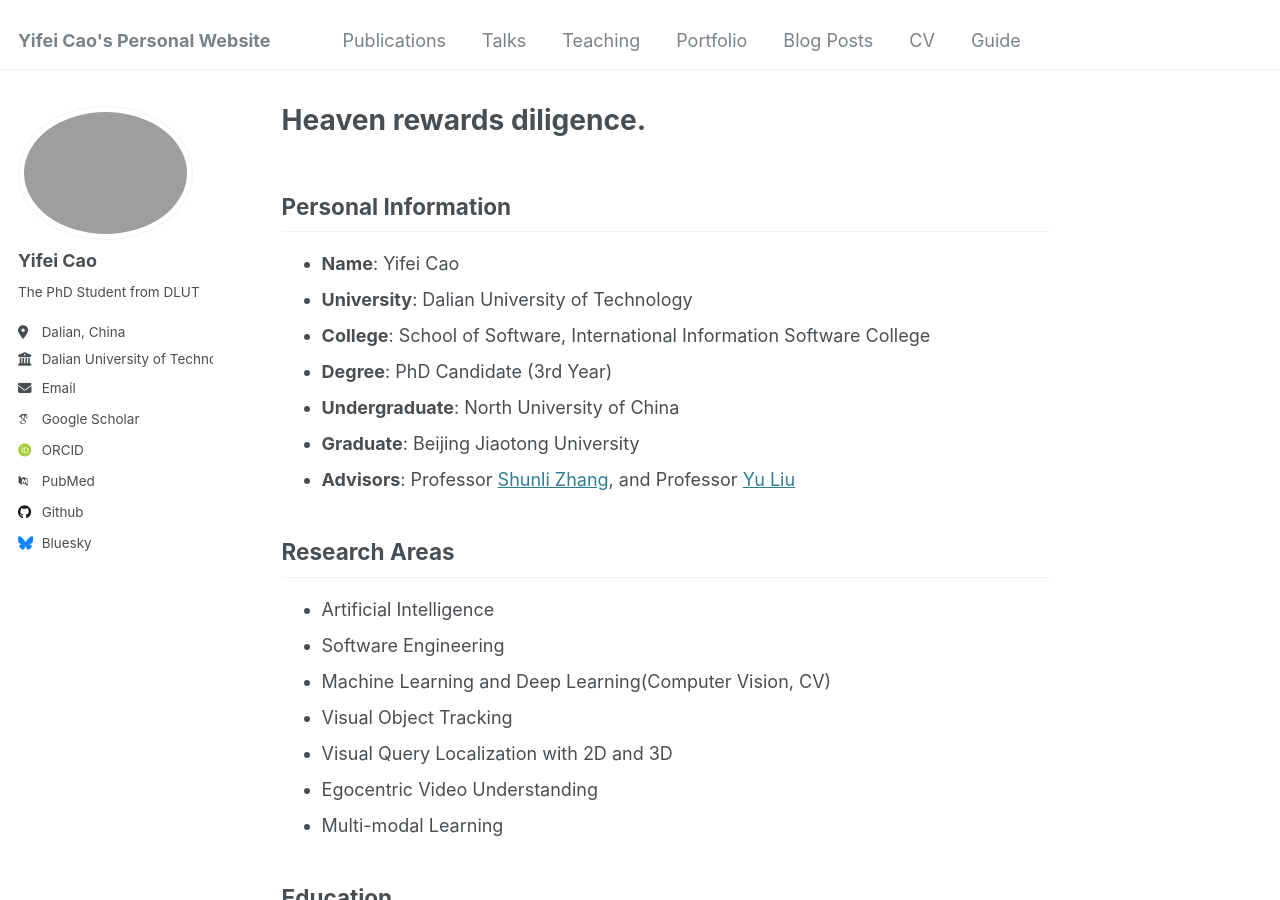
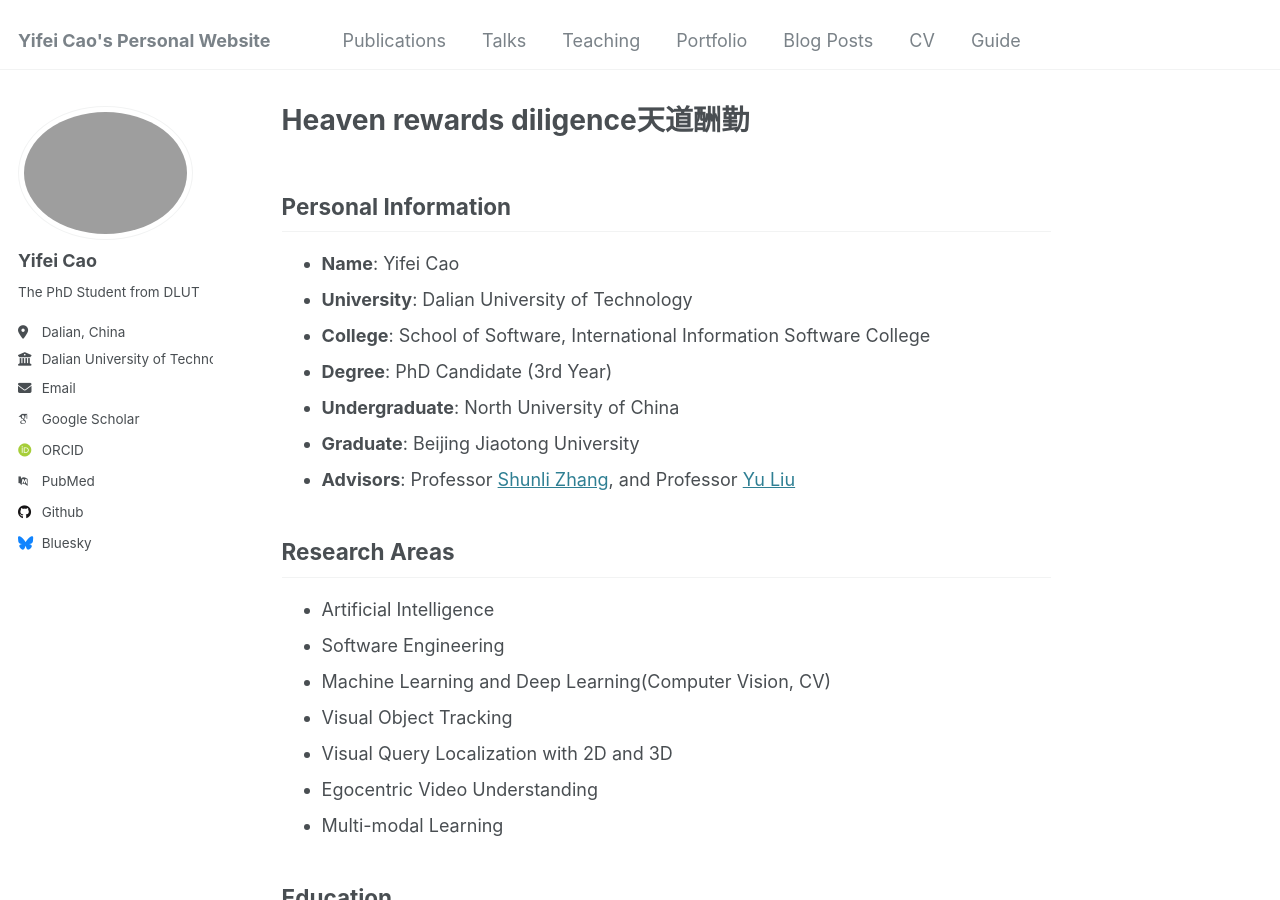
Before and after one commit to cyfedu-dlut/PersonalWeb, a Jekyll site: the page built from _pages/about.md, in a window 1280 px wide and 900 px high. Built offline with Jekyll 4.4.1, drawn with Linux system fonts in a browser that asks for light colours; some web fonts are replaced.

Commit message:
Update about.md

```diff
--- a/_pages/about.md
+++ b/_pages/about.md
@@ -1,12 +1,11 @@
 ---
 permalink: /
-title: "Heaven rewards diligence."
+title: "Heaven rewards diligence天道酬勤"
 author_profile: true
 redirect_from:
   - /about/
   - /about.html
 ---
-
 ## Personal Information
 - **Name**: Yifei Cao
 - **University**: Dalian University of Technology
```
